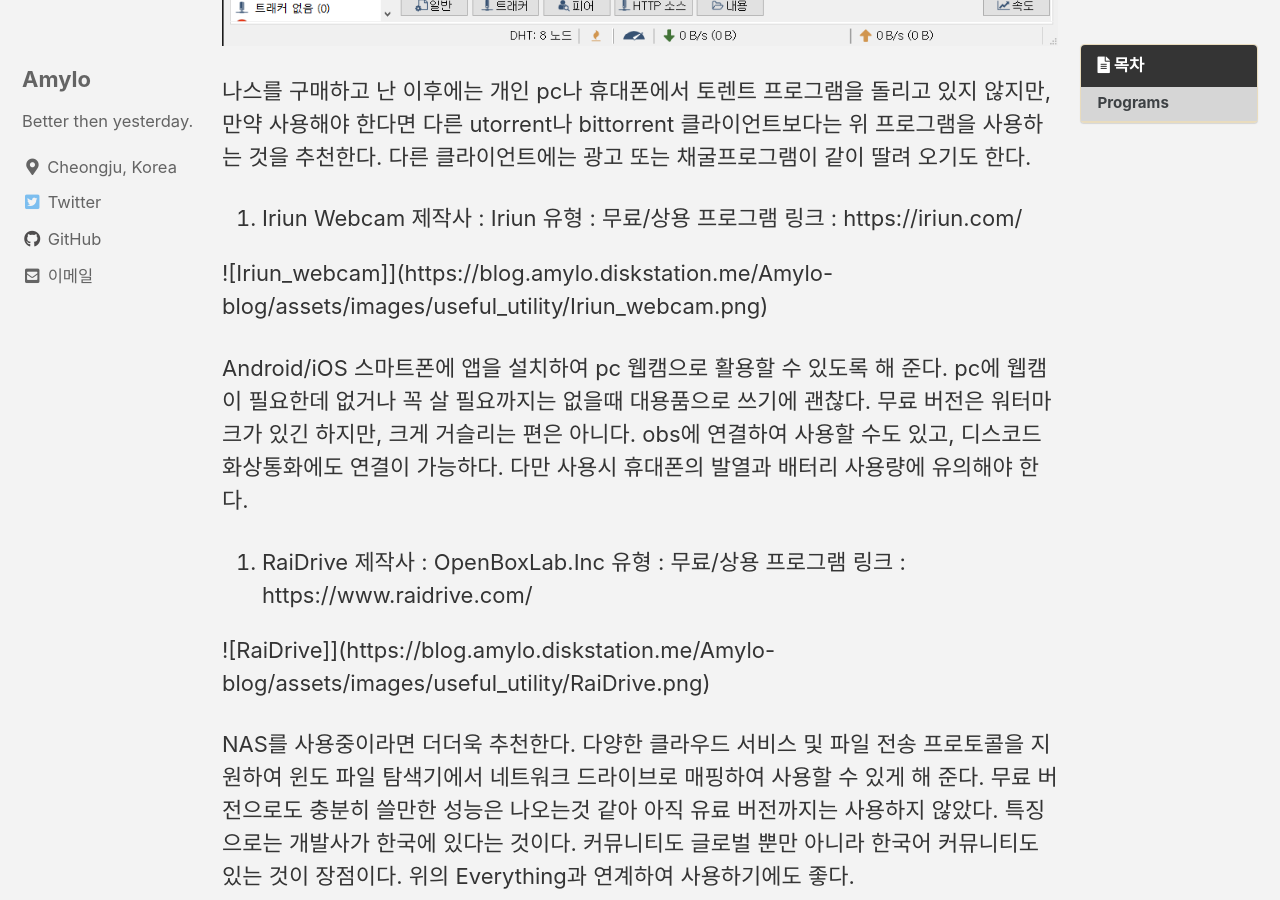
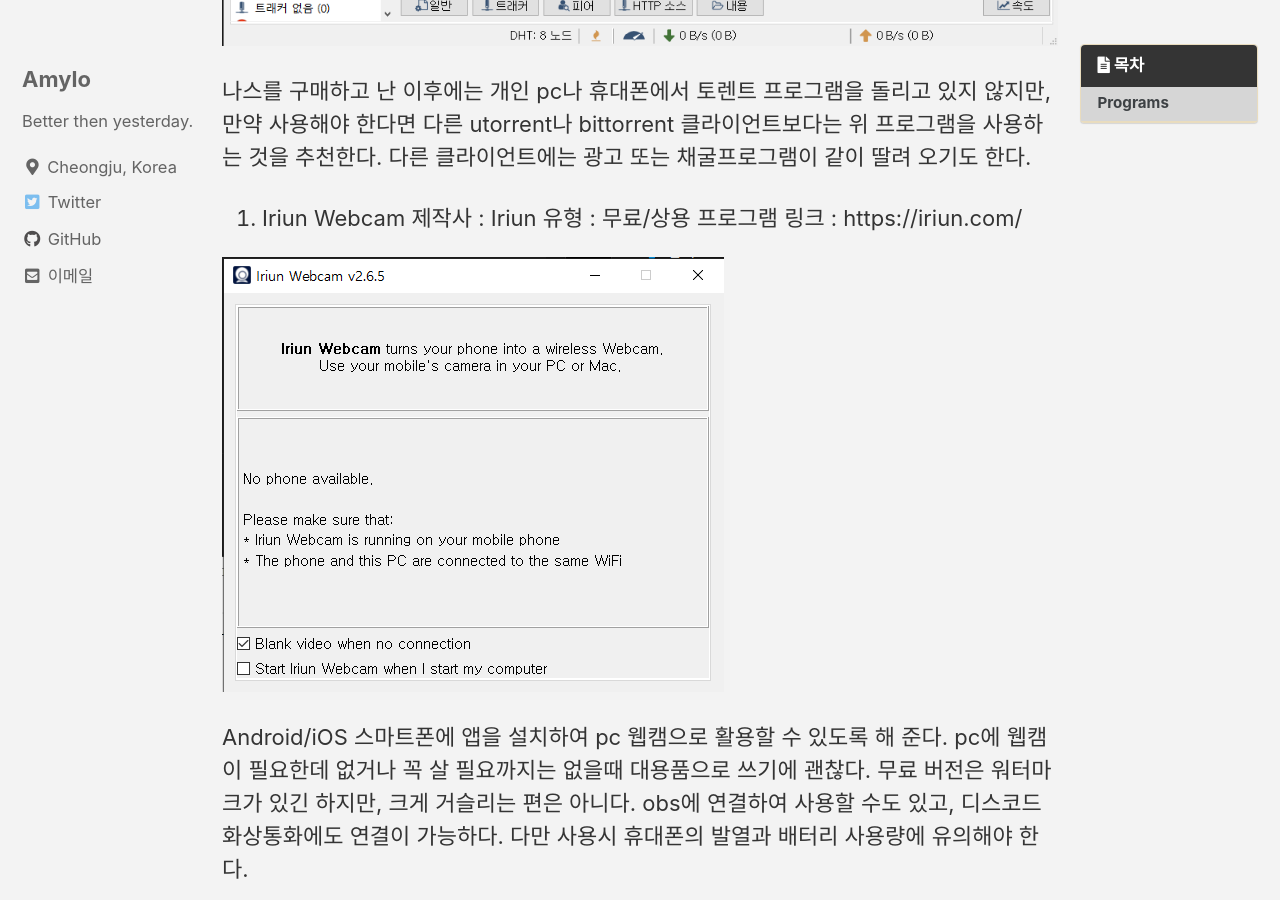
Before and after one commit to Amylo-jh/Amylo-blog, a Jekyll site: the page built from _posts/2021-08-08-useful_utility.md, in a window 1280 px wide and 900 px high, scrolled down 4062 px. Built offline with Jekyll 4.4.1, drawn with Linux system fonts in a browser that asks for light colours; cached includes are drawn as plain includes; comment, search, counter and statistics services are not loaded.

Commit message:
fix typo

```diff
--- a/_posts/2021-08-08-useful_utility.md
+++ b/_posts/2021-08-08-useful_utility.md
@@ -67,7 +67,7 @@ last_modified_at: 2021-08-08T23:15
 유형 : 무료/상용 프로그램
 링크 : https://iriun.com/
 
-![Iriun_webcam]]({{ site.url }}{{ site.baseurl }}/assets/images/useful_utility/Iriun_webcam.png)
+![Iriun_webcam]({{ site.url }}{{ site.baseurl }}/assets/images/useful_utility/Iriun_webcam.png)
 
 Android/iOS 스마트폰에 앱을 설치하여 pc 웹캠으로 활용할 수 있도록 해 준다.
 pc에 웹캠이 필요한데 없거나 꼭 살 필요까지는 없을때 대용품으로 쓰기에 괜찮다.
@@ -80,7 +80,7 @@ obs에 연결하여 사용할 수도 있고, 디스코드 화상통화에도 연
 유형 : 무료/상용 프로그램
 링크 : https://www.raidrive.com/
 
-![RaiDrive]]({{ site.url }}{{ site.baseurl }}/assets/images/useful_utility/RaiDrive.png)
+![RaiDrive]({{ site.url }}{{ site.baseurl }}/assets/images/useful_utility/RaiDrive.png)
 
 NAS를 사용중이라면 더더욱 추천한다. 다양한 클라우드 서비스 및 파일 전송 프로토콜을 지원하여 윈도 파일 탐색기에서 네트워크 드라이브로 매핑하여 사용할 수 있게 해 준다.
 무료 버전으로도 충분히 쓸만한 성능은 나오는것 같아 아직 유료 버전까지는 사용하지 않았다.
```
